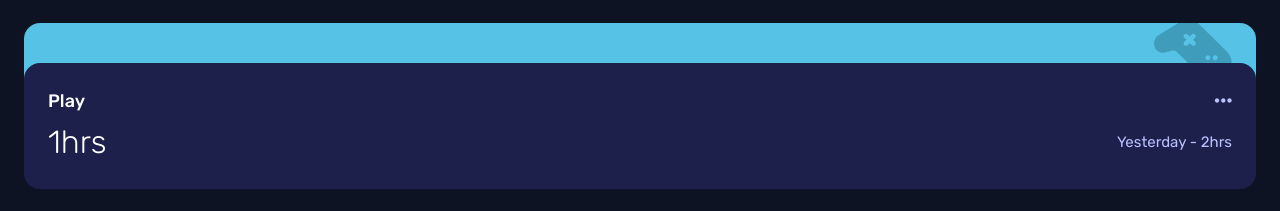
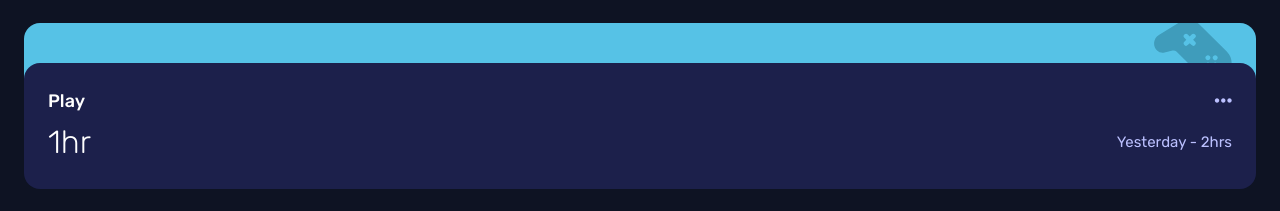
Before and after one commit to Ryan-C-Moses/time-tracking-dashboard-app, a React (Vite) app in the folder app-ui/: page / in a window 1280 px wide. Shown: the part 548-759 px from the top of the page. Built offline with nearby package versions, Linux system fonts and the light colour scheme.

Commit message:
TTDA-33 fix: added form functionality

```diff
--- a/app-ui/src/components/AddDeleteBox/AddDeleteBox.jsx
+++ b/app-ui/src/components/AddDeleteBox/AddDeleteBox.jsx
@@ -1,20 +1,8 @@
-import { v4 as uuidv4 } from 'uuid';
+import clsx from "clsx";
 
-const AddDeleteBox = ({ setTaskList, cardId, setShowActions }) => {
+const AddDeleteBox = ({ setTaskList, cardId, isFormOpen, setShowActions, setShowForm }) => {
   const onAdd = () => {
-    const id = uuidv4();
-
-    setTaskList((prev) => [
-      ...prev,
-      {
-        category: 'work',
-        title: "Ryan's Working",
-        timeframe: 'daily',
-        duration: 3,
-        previous: 4,
-        id,
-      },
-    ]);
+    setShowForm(true);
     setShowActions(false);
   };
 
@@ -23,8 +11,12 @@ const AddDeleteBox = ({ setTaskList, cardId, setShowActions }) => {
     setShowActions(false);
   };
 
+  const showTwoBtns = 'w-18 top-[2px] right-0 justify-between';
+  const showOneBtn = 'right-[18px]';
+
   return (
-    <div className='flex items-center justify-between w-18 p-1 absolute top-[2px] right-1 z-10'>
+    <div className={clsx('flex items-center p-1 absolute top-[2px] z-10', isFormOpen ? showOneBtn : showTwoBtns)}>
+      {!isFormOpen && (
         <button
           className={
             'duration-150 ease-in flex items-center justify-center border-2 border-white rounded-md hover:bg-green-800 hover:border-(--app-green-400) active:border-3'
@@ -35,6 +27,7 @@ const AddDeleteBox = ({ setTaskList, cardId, setShowActions }) => {
             add_box
           </span>
         </button>
+      )}
       <button
         className='duration-150 ease-in flex items-center justify-center border-2 border-white rounded-md hover:bg-red-800 hover:border-red-600 active:border-3'
         onClick={onDelete}
--- a/app-ui/src/components/TaskCard/TaskCard.jsx
+++ b/app-ui/src/components/TaskCard/TaskCard.jsx
@@ -5,7 +5,7 @@ import { getImageUrl } from '../../utils/image-utils';
 import { previousLabels } from '../../utils/constants';
 import AddDeleteBox from '../AddDeleteBox/AddDeleteBox';
 
-const TaskCard = ({ task, setTaskList }) => {
+const TaskCard = ({ task, setTaskList, showForm, setShowForm }) => {
   const [showActions, setShowActions] = useState(false);
 
   const { category, title, duration, previous, timeframe, id } = task;
@@ -39,16 +39,33 @@ const TaskCard = ({ task, setTaskList }) => {
           showActions ? 'pt-9' : null
         )}
       >
-        {showActions && <AddDeleteBox setTaskList={setTaskList} cardId={id} setShowActions={setShowActions}/>}
+        {showActions && (
+          <AddDeleteBox
+            setTaskList={setTaskList}
+            cardId={id}
+            setShowActions={setShowActions}
+            setShowForm={setShowForm}
+            isFormOpen={showForm}
+          />
+        )}
         <div className='flex basis-full justify-between mb-2'>
           <h5 className={clsx('txt-preset-5-md rubik-md', isPulse)}>{title}</h5>
           <button onClick={handleClick}>
             <i className='text-(--app-navy-200) text-xl hover:text-(--app-white) z-20 fa-solid fa-ellipsis'></i>
           </button>
         </div>
-          <p className={clsx('txt-preset-3 rubik-light', isPulse)}>{duration}hrs</p>
-          <p className={clsx('text-(--app-navy-200) txt-preset-6 rubik-reg', isPulse)}>
-            {`${previousLabels[timeframe]} - ${previous}hrs`}
+        <p className={clsx('txt-preset-3 rubik-light', isPulse)}>
+          {duration}
+          {Number(duration) === 1 ? 'hr' : 'hrs'}
+        </p>
+        <p
+          className={clsx(
+            'text-(--app-navy-200) txt-preset-6 rubik-reg',
+            isPulse
+          )}
+        >
+          {previousLabels[timeframe]} - {previous}
+          {previous === 1 ? 'hr' : 'hrs'}
         </p>
       </div>
     </div>
@@ -56,11 +73,3 @@ const TaskCard = ({ task, setTaskList }) => {
 };
 
 export default TaskCard;
-
-// Work
-//   5hrs <!-- daily -->
-//   Previous - 7hrs <!-- daily -->
-//   32hrs <!-- weekly -->
-//   Previous - 36hrs <!-- weekly -->
-//   103hrs <!-- monthly -->
-//   Previous - 128hrs <!-- monthly -->
--- a/app-ui/src/components/TaskEntryForm/TaskEntryForm.jsx
+++ b/app-ui/src/components/TaskEntryForm/TaskEntryForm.jsx
@@ -1,6 +1,30 @@
-import ExitFormBtn from "../ExitFormBtn/ExitFormBtn";
+import { useState } from 'react';
+import { v4 as uuidv4 } from 'uuid';
+import ExitFormBtn from '../ExitFormBtn/ExitFormBtn';
 
-const TaskEntryForm = ({setShowForm}) => {
+const TaskEntryForm = ({ setShowForm, setTaskList }) => {
+  const [formValues, setFormValues] = useState({
+    category: 'work',
+    title: '',
+    timeframe: 'daily',
+    duration: 0,
+    previous: '',
+  });
+
+  const handleChange = (e) => {
+    setFormValues((prev) => {
+      return { ...prev, [e.target.name]: e.target.value };
+    });
+  };
+
+  const handleSubmit = (e) => {
+    e.preventDefault();
+    const id = uuidv4();
+    const newTask = { ...formValues, id };
+    setShowForm(false);
+    setTaskList((prev) => [...prev, newTask]);
+  };
+
   return (
     <div className='rubik-md mt-[30px] mb-[24px] text-(--app-black) relative'>
       <p className='txt-preset-6 border border-neutral-200 size-fit bg-(--app-purple-700) py-1 px-2 rounded-lg absolute left-3 -top-3'>
@@ -8,8 +32,8 @@ const TaskEntryForm = ({setShowForm}) => {
       </p>
       <ExitFormBtn setShowForm={setShowForm} />
       <form
-        action='#'
         className='bg-cyan-800 flex flex-col px-7 pt-10 pb-7 rounded-xl'
+        onSubmit={handleSubmit}
       >
         <div className='flex items-center justify-between mb-5'>
           <div className='flex flex-col mr-3 w-full'>
@@ -21,18 +45,22 @@ const TaskEntryForm = ({setShowForm}) => {
               type='text'
               name='title'
               id='title'
+              value={formValues.title}
+              onChange={handleChange}
             />
           </div>
-          <div className="flex flex-col">
+          <div className='flex flex-col'>
             <label className='txt-preset-5-md mb-1' htmlFor='duration'>
               Duration
             </label>
             <input
               className='text-center w-10 h-8 bg-neutral-300 rounded-md'
-              min="1"
+              min='1'
               type='number'
               name='duration'
               id='duration'
+              value={formValues.duration}
+              onChange={handleChange}
             />
           </div>
         </div>
@@ -44,6 +72,8 @@ const TaskEntryForm = ({setShowForm}) => {
             className='bg-neutral-300 w-25 p-1 rounded-lg'
             name='timeframe'
             id='timeframe'
+            value={formValues.timeframe}
+            onChange={handleChange}
           >
             <option value='daily'>Daily</option>
             <option value='weekly'>Weekly</option>
@@ -58,6 +88,8 @@ const TaskEntryForm = ({setShowForm}) => {
             className='bg-neutral-300 w-25 p-1 rounded-lg'
             name='category'
             id='category'
+            value={formValues.category}
+            onChange={handleChange}
           >
             <option value='work'>Work</option>
             <option value='play'>Play</option>
@@ -67,7 +99,9 @@ const TaskEntryForm = ({setShowForm}) => {
             <option value='self-care'>Self Care</option>
           </select>
         </div>
-        <button className='txt-preset-5-md p-4 rounded-lg bg-indigo-300 hover:bg-cyan-600 hover:border-2 hover:border-indigo-300'>Add Entry</button>
+        <button className='txt-preset-5-md p-4 rounded-lg bg-indigo-300 hover:bg-cyan-600 hover:border-2 hover:border-indigo-300'>
+          Add Entry
+        </button>
       </form>
     </div>
   );
--- a/app-ui/src/layouts/DashBoardLayout/DashBoardLayout.jsx
+++ b/app-ui/src/layouts/DashBoardLayout/DashBoardLayout.jsx
@@ -27,6 +27,8 @@ const DashBoardLayout = () => {
         task={task}
         timeFrame={timeFrame}
         setTaskList={setTaskList}
+        setShowForm={setShowForm}
+        showForm={showForm}
       />
     ));
 
@@ -34,7 +36,9 @@ const DashBoardLayout = () => {
     <div className='text-(--app-white) h-[90vh] overflow-auto snap-start'>
       <AddTaskBtn setShowForm={setShowForm} />
       <UserCard setTimeFrame={setTimeFrame} />
-      {showForm && <TaskEntryForm setShowForm={setShowForm}/>}
+      {showForm && (
+        <TaskEntryForm setShowForm={setShowForm} setTaskList={setTaskList} />
+      )}
       {taskList && renderTasks}
     </div>
   );
```
Lines whose indentation alone changed are shown as unchanged.
